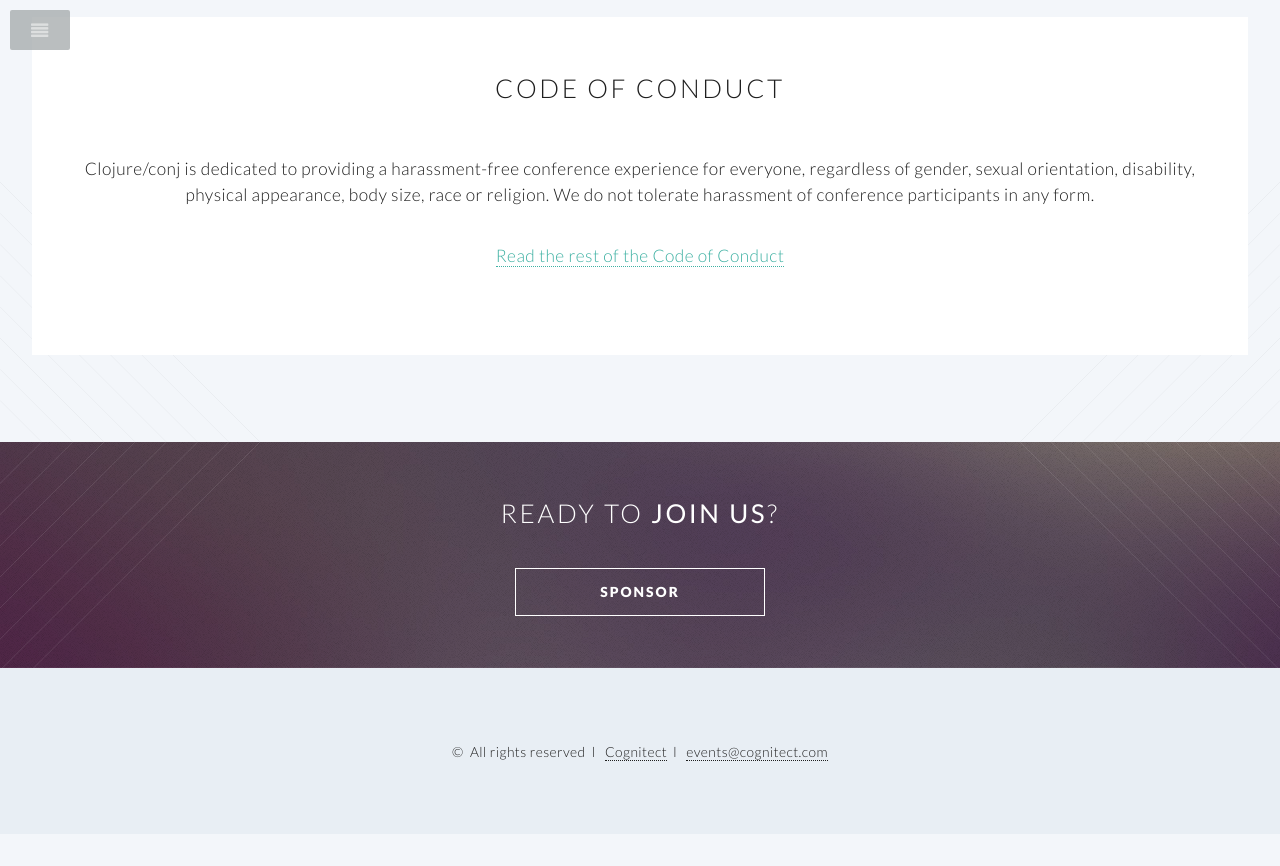
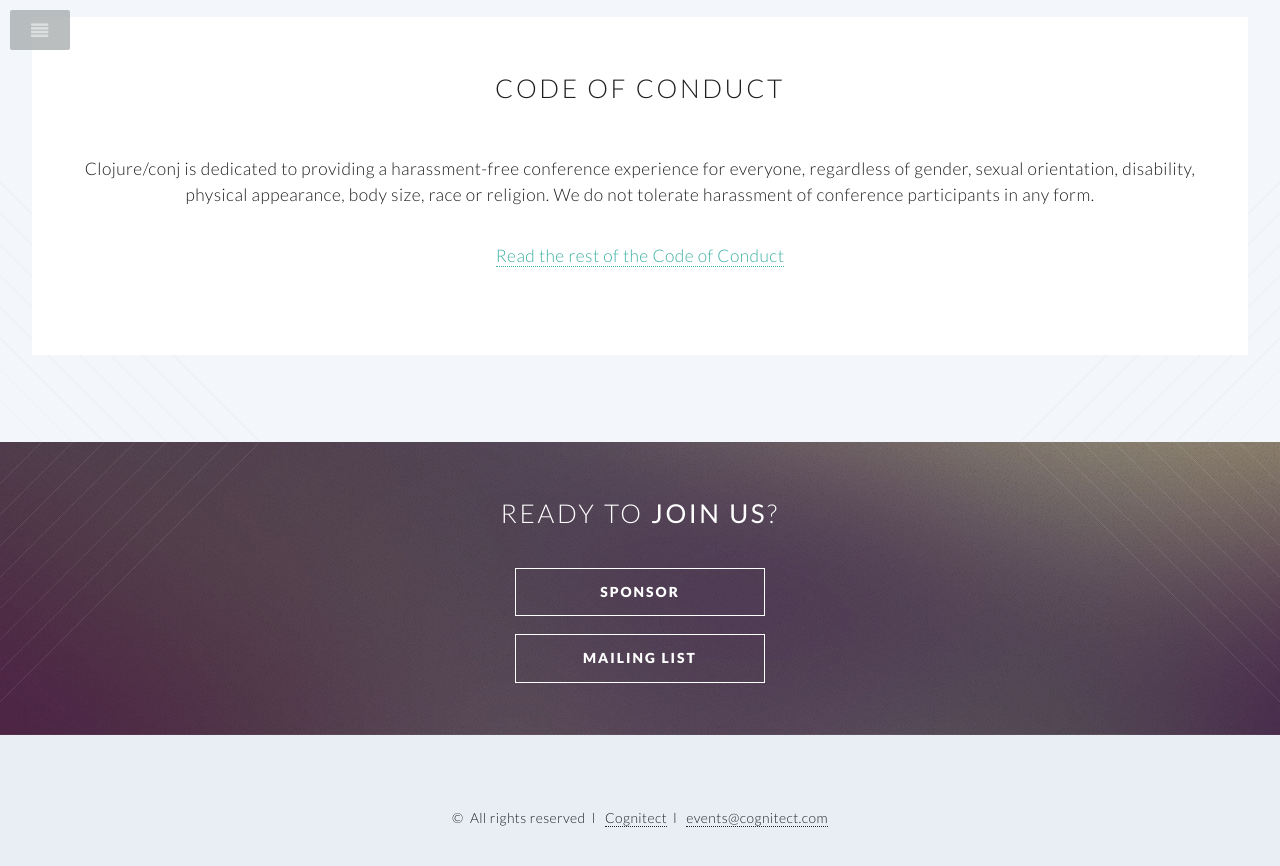
Before and after one commit to clojurewest/clojurewest.github.io, a Jekyll site: the page built from index.html, in a window 1280 px wide and 900 px high, scrolled down 1950 px. Shown: the top 866 px of the window. Built offline with Jekyll 4.4.1, drawn with Linux system fonts in a browser that asks for light colours; before the commit the page ends 2784 px from its top, so only the background shows below that.

Commit message:
add mailing list signup

```diff
--- a/_includes/header.html
+++ b/_includes/header.html
@@ -14,7 +14,8 @@
 								<!-- 								<li><a href="training">Training</a></li> -->
 								<!--								<li><a href="opportunity">Opportunity Grants</a></li> -->
                                 <li><a href="sponsorship">Sponsorship</a></li>
-                                <li><a href="policies">Policies</a></li>
+				<li><a href="policies">Policies</a></li>
+				<li><a href="http://go.cognitect.com/l/46282/2014-07-29/7rxk">Join mailing list</a></li>
 							</ul>
 						</li>
 						<!-- FOR REGISTRATION:
--- a/_layouts/home.html
+++ b/_layouts/home.html
@@ -128,6 +128,7 @@
 					  <!-- <li><a href="http://" class="button special">register</a></li> -->
 					  <li><a href="sponsorship" class="button">sponsor</a></li>
 					  <!-- <li><a href="http://" class="button">submit talk</a></li> -->
+					  <li><a href="http://go.cognitect.com/l/46282/2014-07-29/7rxk" class="button">mailing list</a></li>
 					</ul>
 				</footer>
 
```
